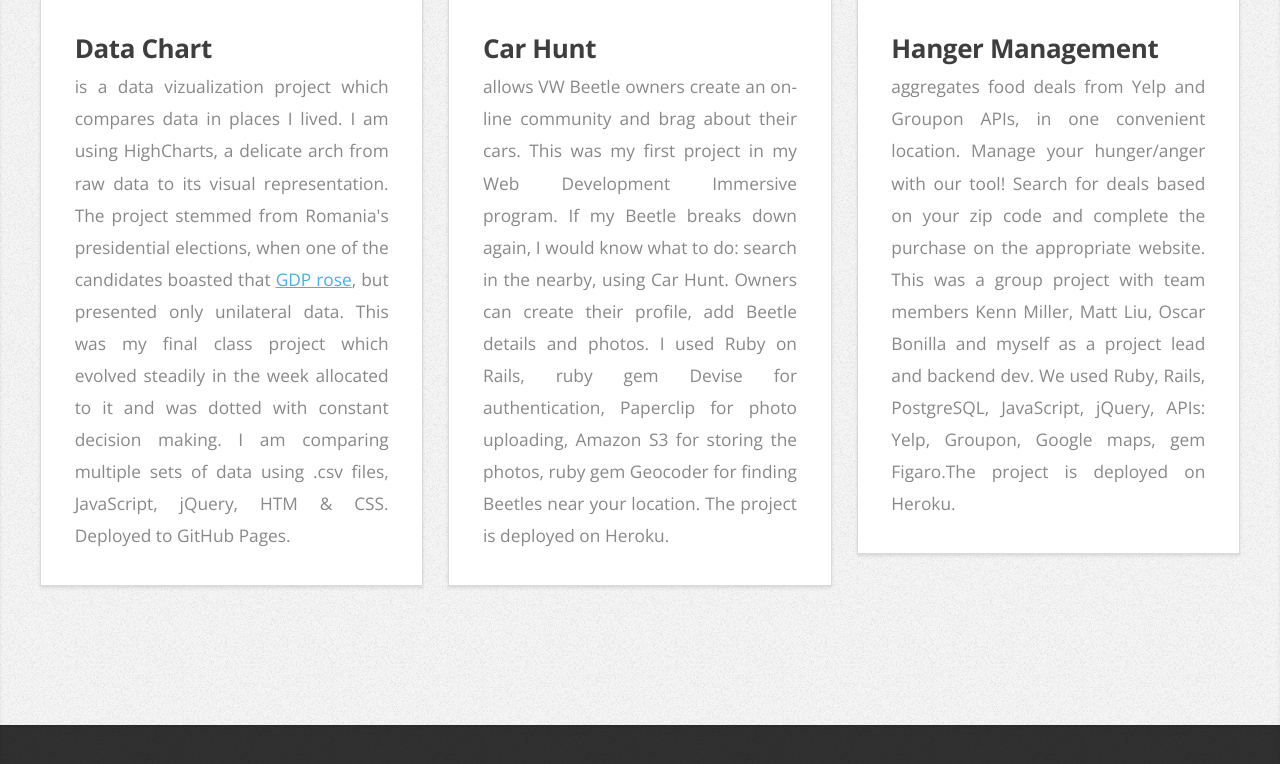
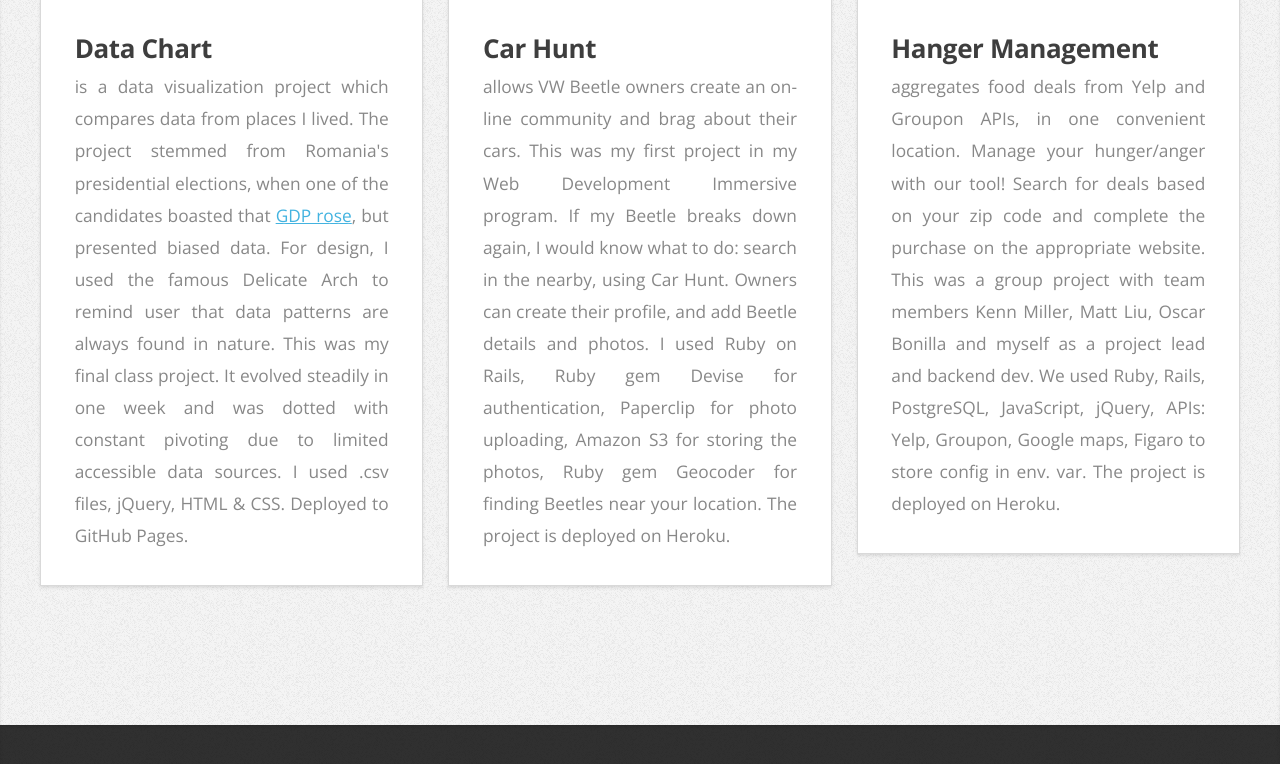
Before and after one commit to camidulce/camelia_profile, a plain HTML site: page index.html in a window 1280 px wide. Shown: the part 2971-3735 px from the top of the page. Drawn offline with nearby package versions, Linux system fonts and the light colour scheme.

Commit message:
minor content changes

```diff
--- a/index.html
+++ b/index.html
@@ -103,14 +103,14 @@
 								<article class="box style2">
 									<a href="http://camidulce.github.io/data_chart/" target="_blank" class="image featured"><img src="images/pic03.jpg" alt="" /></a>
 									<h3><a href="http://camidulce.github.io/data_chart/" target="_blank">Data Chart</a></h3>
-									<p>is a data vizualization project which compares data in places I lived. I am using HighCharts, a delicate arch from raw data to its visual representation. The project stemmed from Romania's presidential elections, when one of the candidates boasted that <a href="http://www.economist.com/news/europe/21633835-surprise-winner-may-mark-welcome-shift-pragmatic-policies-commonsense-victory" target="_blank">GDP rose</a>, but presented only unilateral data. This was my final class project which evolved steadily in the week allocated to it and was dotted with constant decision making. I am comparing multiple sets of data using .csv files, JavaScript, jQuery, HTM & CSS. Deployed to GitHub Pages.</p>
+									<p>is a data visualization project which compares data from places I lived. The project stemmed from Romania's presidential elections, when one of the candidates boasted that <a href="http://www.economist.com/news/europe/21633835-surprise-winner-may-mark-welcome-shift-pragmatic-policies-commonsense-victory" target="_blank">GDP rose</a>, but presented biased data. For design, I used the famous Delicate Arch to remind user that data patterns are always found in nature. This was my final class project. It evolved steadily in one week and was dotted with constant pivoting due to limited accessible data sources. I used .csv files, jQuery, HTML & CSS. Deployed to GitHub Pages.</p>
 								</article>
 							</div>
 							<div class="4u">
 								<article class="box style2">
 									<a href="https://fathomless-headland-1252.herokuapp.com/about" target="_blank" class="image featured"><img src="images/pic01.jpg" alt="" /></a>
 									<h3><a href="https://fathomless-headland-1252.herokuapp.com/about" target="_blank">Car Hunt</a></h3>
-									<p>allows VW Beetle owners create an on-line community and brag about their cars. This was my first project in my Web Development Immersive program. If my Beetle breaks down again, I would know what to do: search in the nearby, using Car Hunt. Owners can create their profile, add Beetle details and photos. I used Ruby on Rails, ruby gem Devise for authentication, Paperclip for photo uploading, Amazon S3 for storing the photos, ruby gem Geocoder for finding Beetles near your location. The project is deployed on Heroku.</p>
+									<p>allows VW Beetle owners create an on-line community and brag about their cars. This was my first project in my Web Development Immersive program. If my Beetle breaks down again, I would know what to do: search in the nearby, using Car Hunt. Owners can create their profile, and add Beetle details and photos. I used Ruby on Rails, Ruby gem Devise for authentication, Paperclip for photo uploading, Amazon S3 for storing the photos, Ruby gem Geocoder for finding Beetles near your location. The project is deployed on Heroku.</p>
 								</article>
 							</div>
 
@@ -118,7 +118,7 @@
 								<article class="box style2">
 									<a href="http://hangermanagement.herokuapp.com/" target="_blank" class="image featured"><img src="images/pic05.jpg" alt="" /></a>
 									<h3><a href="http://hangermanagement.herokuapp.com/" target="_blank">Hanger Management</a></h3>
-									<p>aggregates food deals from Yelp and Groupon APIs, in one convenient location. Manage your hunger/anger with our tool! Search for deals based on your zip code and complete the purchase on the appropriate website. This was a group project with team members Kenn Miller, Matt Liu, Oscar Bonilla and myself as a project lead and backend dev. We used Ruby, Rails, PostgreSQL, JavaScript, jQuery, APIs: Yelp, Groupon, Google maps, gem Figaro.The project is deployed on Heroku.</p>
+									<p>aggregates food deals from Yelp and Groupon APIs, in one convenient location. Manage your hunger/anger with our tool! Search for deals based on your zip code and complete the purchase on the appropriate website. This was a group project with team members Kenn Miller, Matt Liu, Oscar Bonilla and myself as a project lead and backend dev. We used Ruby, Rails, PostgreSQL, JavaScript, jQuery, APIs: Yelp, Groupon, Google maps, Figaro to store config in env. var. The project is deployed on Heroku.</p>
 								</article>
 							</div>
 						</div>
```
